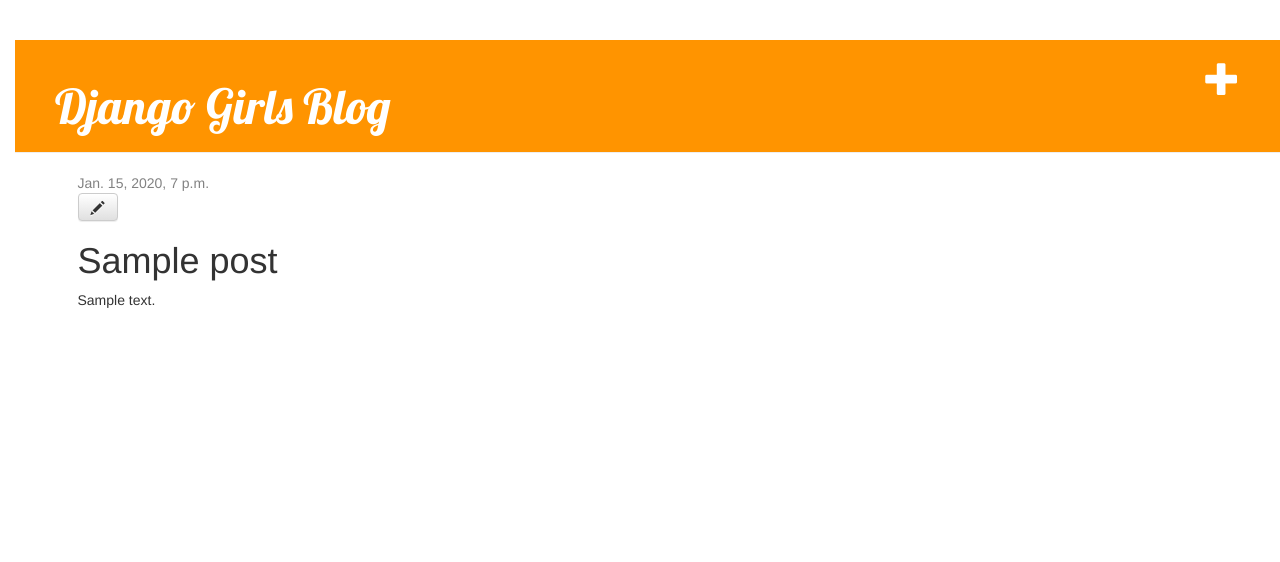
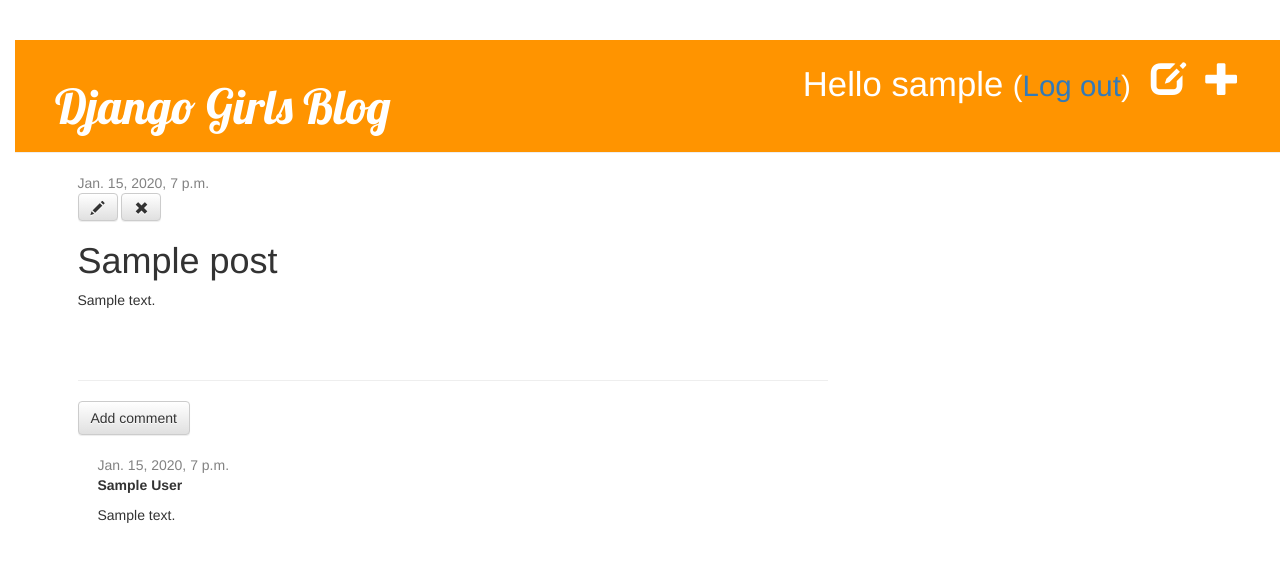
Before and after one commit to jiwonsim/djangoblog, a Django app: page /post/1/ in a window 1280 px wide. Shown: the top 562 px of the page. Run offline with Django 3.2, Linux system fonts and the light colour scheme; a user stored in the database is signed in; tables that the repository leaves empty hold one stand-in row (values such as "Sample post"); some libraries are stand-ins or nearby versions.

Commit message:
comment commit

```diff
--- a/blog/admin.py
+++ b/blog/admin.py
@@ -1,6 +1,7 @@
 from django.contrib import admin
-from .models import Post
+from .models import Post, Comment
 
 admin.site.register(Post)
+admin.site.register(Comment)
 
 # Register your models here.
--- a/blog/models.py
+++ b/blog/models.py
@@ -19,3 +19,17 @@
     #아래 함수를 호출한다면 Post모델의 제목을 얻게 된다.
     def __str__(self):
         return self.title
+
+class Comment(models.Model):
+    post = models.ForeignKey('blog.Post', related_name='comments')
+    author = models.CharField(max_length=200)
+    text = models.TextField()
+    created_date = models.DateTimeField(default=timezone.now)
+    approved_comment = models.BooleanField(default=False)
+
+    def approve(self):
+        self.approved_comment = True
+        self.save()
+
+    def __str__(self):
+        return self.text
--- a/blog/static/css/blog.css
+++ b/blog/static/css/blog.css
@@ -53,3 +53,7 @@
 .post h1 a, .post h1 a:visited {
     color: #000000;
 }
+
+.comment{
+    margin : 20px 0px 20px 20px;
+}
--- a/blog/templates/blog/base.html
+++ b/blog/templates/blog/base.html
@@ -8,10 +8,15 @@
         <link href="//fonts.googleapis.com/css?family=Lobster&subset=latin,latin-ext" rel="stylesheet" type="text/css">
         <title>Django Girls blog</title>
     </head>
+
     <body>
-        <div class = "page-header">
+        <div class="page-header">
             {% if user.is_authenticated %}
                 <a href="{% url 'post_new' %}" class="top-menu"><span class="glyphicon glyphicon-plus"></span></a>
+                <a href="{% url 'post_draft_list' %}" class="top-menu"><span class="glyphicon glyphicon-edit"></span></a>
+                <p class = "top-menu">Hello {{ user.username }} <small>(<a href="{% url 'logout' %}">Log out</a>)</small></p>
+            {% else %}
+                <a href="{% url 'login' %}" class="top-menu"><span class="glyphicon glyphicon-lock"></span></a>
             {% endif %}
             <h1><a href="/">Django Girls Blog</a></h1>
         </div>
--- a/blog/templates/blog/post_detail.html
+++ b/blog/templates/blog/post_detail.html
@@ -6,10 +6,15 @@
             <div class = "date">
                 {{ post.published_date }}
             </div>
+        {% else %}
+            <a class="btn btn-default" href="{% url 'post_publish' pk=post.pk %}">Publish</a>
         {% endif %}
         {% if user.is_authenticated %}
             <a class = 'btn btn-default' href = "{% url 'post_edit' pk=post.pk %}">
                 <span class = 'glyphicon glyphicon-pencil'></span>
+            </a>
+            <a class="btn btn-default" href="{% url 'post_remove' pk=post.pk %}">
+                <span class="glyphicon glyphicon-remove"></span>
             </a>
         {% endif %}
         <h1>
@@ -20,4 +25,16 @@
         </p>
 
     </div>
+
+    <hr>
+    <a class="btn btn-default" href="{% url 'add_comment_to_post' pk=post.pk %}">Add comment</a>
+    {% for comment in post.comments.all %}
+        <div class = "comment">
+            <div class="date"> {{ comment.created_date }} </div>
+            <strong>{{ comment.author }}</strong>
+            <p> {{ comment.text|linebreaks }} </p>
+        </div>
+        {% empty %}
+            <p>No comments here yet : (</p>
+    {% endfor %}
 {% endblock %}
--- a/blog/templates/blog/post_list.html
+++ b/blog/templates/blog/post_list.html
@@ -9,6 +9,7 @@
             <h1><a href="{% url 'post_detail' pk=post.pk %}">{{ post.title }}</a></h1>
 
             <p>{{ post.text|linebreaksbr }}</p>
+            <a href="{% url 'post_detail' pk=post.pk %}">Comments : {{ post.comments.count }}</a>
         </div>
     {% endfor %}
 {% endblock %}
--- a/blog/urls.py
+++ b/blog/urls.py
@@ -6,4 +6,8 @@
     url(r'^post/(?P<pk>\d+)/$', views.post_detail, name='post_detail'),
     url(r'^post/new/$', views.post_new, name = 'post_new'),
     url(r'^post/(?P<pk>\d+)/edit/$', views.post_edit, name = 'post_edit'),
+    url(r'^drafts/$', views.post_draft_list, name = 'post_draft_list'),
+    url(r'^post/(?P<pk>\d+)/publish/$', views.post_publish, name ='post_publish'),
+    url(r'^post/(?P<pk>\d+)/remove/$', views.post_remove, name='post_remove'),
+    url(r'^post/(?P<pk>\d+)/comment/$', views.add_comment_to_post, name='add_comment_to_post'),
 ]
--- a/blog/views.py
+++ b/blog/views.py
@@ -1,7 +1,7 @@
 from django.shortcuts import render, get_object_or_404, redirect
 from django.utils import timezone
-from .models import Post
-from .forms import PostForm
+from .models import Post, Comment
+from .forms import PostForm, CommentForm
 
 def post_list(request):
     posts = Post.objects.filter(published_date__lte=timezone.now()).order_by('published_date')
@@ -17,7 +17,7 @@
         if form.is_valid():
             post = form.save(commit=False)
             post.author = request.user
-            post.published_date = timezone.now()
+            # post.published_date = timezone.now()
             post.save()
             return redirect('post_detail', pk=post.pk)
     else:
@@ -31,9 +31,36 @@
         if form.is_valid():
             post = form.save(commit=False)
             post.author = request.user
-            post.published_date = timezone.now()
+            # post.published_date = timezone.now()
             post.save()
             return redirect('post_detail', pk=post.pk)
     else :
         form = PostForm(instance = post)
     return render(request, 'blog/post_edit.html', {'form': form })
+
+def post_draft_list(request):
+    posts = Post.objects.filter(published_date__isnull = True).order_by('created_date')
+    return render(request, 'blog/post_draft_list.html', {'posts':posts})
+
+def post_publish(request, pk):
+    post = get_object_or_404(Post, pk=pk)
+    post.publish()
+    return redirect('post_detail', pk=pk)
+
+def post_remove(request, pk):
+    post = get_object_or_404(Post, pk=pk)
+    post.delete()
+    return redirect('post_list')
+
+def add_comment_to_post(request, pk):
+    post = get_object_or_404(Post, pk=pk)
+    if request.method == "POST":
+        form = CommentForm(request.POST)
+        if form.is_valid():
+            comment = form.save(commit=False)
+            comment.post = post
+            comment.save()
+            return redirect('post_detail', pk=post.pk)
+    else :
+        form = CommentForm()
+    return render(request, 'blog/add_comment_to_post.html', {'form':form})
--- a/mysite/settings.py
+++ b/mysite/settings.py
@@ -120,3 +120,5 @@
 
 STATIC_URL = '/static/'
 STATIC_ROOT = os.path.join(BASE_DIR, 'static')
+
+LOGIN_REDIRECT_URL = '/'
--- a/mysite/urls.py
+++ b/mysite/urls.py
@@ -15,9 +15,11 @@
 """
 from django.conf.urls import include,url
 from django.contrib import admin
-
+from django.contrib.auth import views
 
 urlpatterns = [
     url(r'^admin/', admin.site.urls),
+    url(r'^accounts/login/$', views.login, name='login'),
+    url(r'^accounts/logout/$', views.logout, name='logout', kwargs={'next_page': '/'}),
     url(r'', include('blog.urls')),
 ]
```
Also changed, not shown: blog/forms.py (+6 -1 lines), blog/templates/blog/registration/login.html (deleted, +0 -10 lines).
